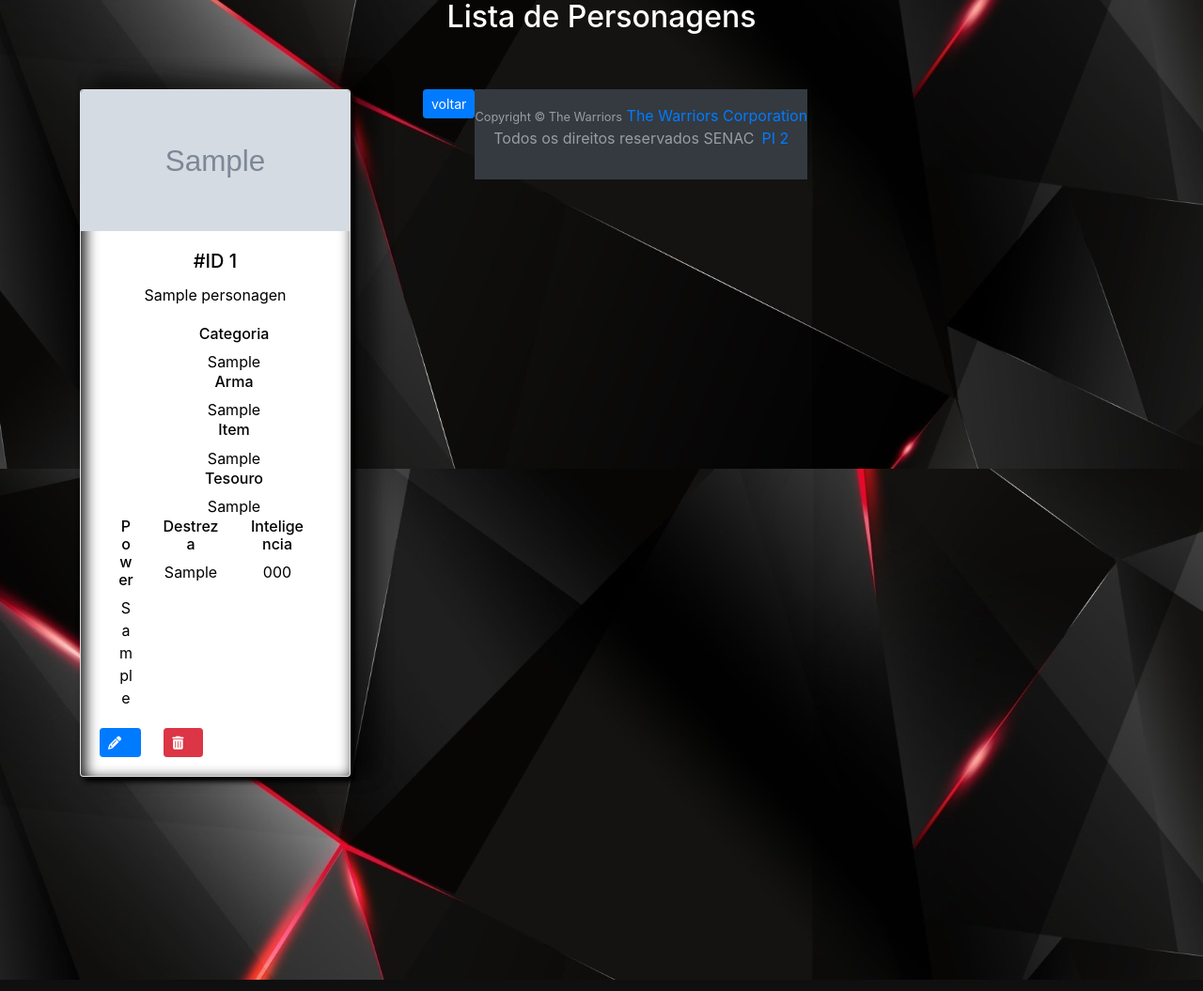
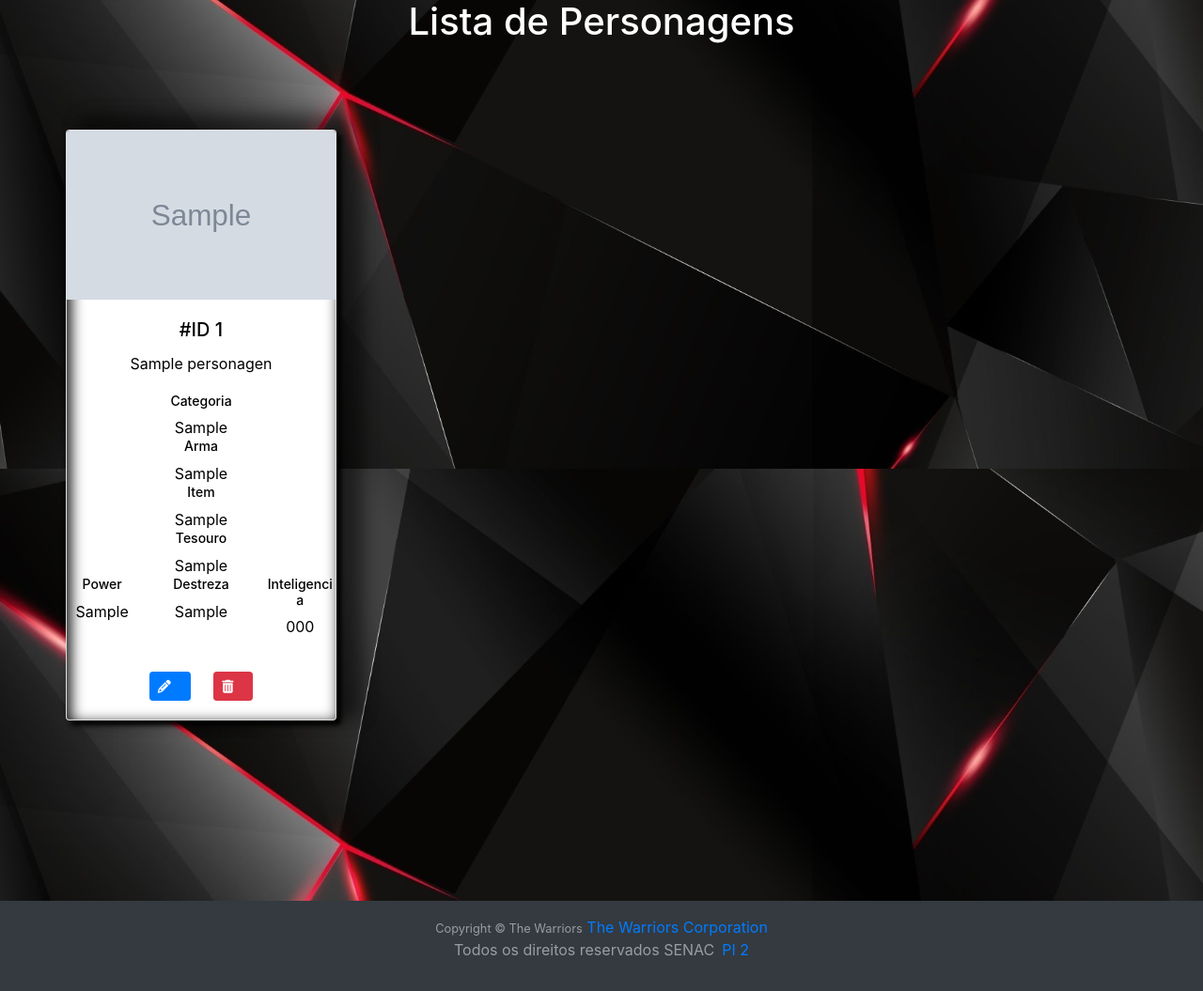
Before and after one commit to SergioFelzener/CRUD-rpg-PHP, a PHP site: page /listar2.php in a window 1280 px wide. Shown: the part 301-1356 px from the top of the page at 94% size. Run offline with PHP 8.4, Linux system fonts and the light colour scheme; the visitor is signed in with stand-in values (Sample User, id 1); tables that the repository leaves empty or names only in its code hold one stand-in row (values such as "Sample post"); grey boxes marked "Sample" are stand-in pictures; some libraries are stand-ins or nearby versions.

Commit message:
Corrigindo cards do listar
card do listar arrumados e feita identação do mesmo

```diff
--- a/listar2.php
+++ b/listar2.php
@@ -1,5 +1,6 @@
 <!DOCTYPE html>
 <html lang="pt-br">
+
 <head>
   <meta charset="UTF-8">
   <meta name="viewport" content="width=device-width, initial-scale=1.0">
@@ -8,21 +9,20 @@
   <link rel="stylesheet" type="text/css" href="css/style.css">
   <script type="texte/javascript" src="js/bootstrap.js"></script>
   <script src="https://code.jquery.com/jquery-3.3.1.slim.min.js"></script>
-    <script src="https://cdnjs.cloudflare.com/ajax/libs/popper.js/1.14.7/umd/popper.min.js" ></script>
-    <script src="https://stackpath.bootstrapcdn.com/bootstrap/4.3.1/js/bootstrap.min.js" ></script>
+  <script src="https://cdnjs.cloudflare.com/ajax/libs/popper.js/1.14.7/umd/popper.min.js"></script>
+  <script src="https://stackpath.bootstrapcdn.com/bootstrap/4.3.1/js/bootstrap.min.js"></script>
   <script src="js/confirm_delete.js"></script>
   <script src="https://kit.fontawesome.com/04d8502c9f.js"></script>
   <link rel="stylesheet" type="text/css" href="css/sidenav.css">
   <script src="js/sidenav.js"></script>
   <style>
-
-    body{
-            background-image:url(img/fmred2.jpeg);
+    body {
+      background-image: url(img/fmred2.jpeg);
       background-position: center center;
       background-repeat: no-repeat;
       background-attachment: fixed;
       background-size: cover;
-            background-color:#464646;
+      background-color: #464646;
       -webkit-background-size: cover;
       -moz-background-size: cover;
       -o-background-size: 100%;
@@ -30,92 +30,114 @@
 
     }
 
-
     h3 {
       text-align: center;
     }
-      h5 {
+
+    h1 {
       text-align: center;
     }
+
+    h6 {
+      font-size: 14px;
+      ;
+    }
+
+    .card-body {
+      text-align: center;
+
+    }
+
     p {
       text-align: center;
 
     }
-      .card{
 
-        -webkit-box-shadow: 5px 5px 5px 0px #000000, inset 4px 4px 15px 0px #000000, 21px -8px 19px 6px rgba(0,0,0,0.32), 21px -8px 19px 6px rgba(0,0,0,0.32);
-        box-shadow: 5px 5px 5px 0px #000000, inset 4px 4px 15px 0px #000000, 21px -8px 19px 6px rgba(0,0,0,0.32), 21px -8px 19px 6px rgba(0,0,0,0.32);
+    .card {
+      -webkit-box-shadow: 5px 5px 5px 0px #000000, inset 4px 4px 15px 0px #000000, 21px -8px 19px 6px rgba(0, 0, 0, 0.32), 21px -8px 19px 6px rgba(0, 0, 0, 0.32);
+      box-shadow: 5px 5px 5px 0px #000000, inset 4px 4px 15px 0px #000000, 21px -8px 19px 6px rgba(0, 0, 0, 0.32), 21px -8px 19px 6px rgba(0, 0, 0, 0.32);
 
     }
 
     ul {
       list-style-type: none;
-          margin: 0;
       text-align: center;
-
-        }
-        h2{
-          text-align: center;
+      padding-inline-start: 0px;
     }
   </style>
   <title>Lista de personagens</title>
 </head>
+
 <body>
+  <main>
+    <nav>
       <?php include("painel.php"); ?>
-<h2 style="color:white;">Lista de Personagens</h2>
+    </nav>
+    <h1 style="color:white;">Lista de Personagens</h1>
     <div class="container">
-<br>
       <div class="row">
         <?php
         include 'conexao.php';
         $sql = "SELECT * FROM `personagens`";
         $busca = mysqli_query($conexao, $sql);
         while ($array = mysqli_fetch_array($busca)) {
-                    $id_personagens = $array ['id_personagens'];
-                    $nome = $array ['nome'];
-                    $categoria = $array ['categoria'];
-                    $armas = $array ['armas'];
-                    $itens = $array ['itens'];
-                    $tesouros = $array ['tesouros'];
-                    $power = $array ['power'];
-                    $destreza = $array ['destreza'];
-                    $inteli = $array ['inteli'];
-                    $img = $array ['img'];
+          $id_personagens = $array['id_personagens'];
+          $nome = $array['nome'];
+          $categoria = $array['categoria'];
+          $armas = $array['armas'];
+          $itens = $array['itens'];
+          $tesouros = $array['tesouros'];
+          $power = $array['power'];
+          $destreza = $array['destreza'];
+          $inteli = $array['inteli'];
+          $img = $array['img'];
           ?>
-                <div class='col-4'>
+          <div class='col-4' style='padding-left: 0px; padding-top: 5%;'>
             <div class="card" style="width: 18rem;">
-                    <?php echo "<img style='height: 150px; 'class='card-img-top'  src=uploads/$img></img>"?>
+              <?php echo "<img style='height: 180px; 'class='card-img-top'  src=uploads/$img></img>" ?>
               <div class="card-body">
-                      <h5 class="card-title">#ID  <?php echo $id_personagens?></h5>
+                <h5 class="card-title">#ID <?php echo $id_personagens ?></h5>
                 <p class="card-text"><?php echo $nome ?></p>
               </div>
               <ul>
-                      <li><h6>Categoria</h6><?php echo $categoria?></li>
-                      <li><h6>Arma</h6><?php echo $armas ?></li>
-                      <li><h6>Item</h6><?php echo $itens?></li>
-                      <li><h6>Tesouro</h6><?php echo $tesouros?></li>
+                <li>
+                  <h6>Categoria</h6><?php echo $categoria ?>
+                </li>
+                <li>
+                  <h6>Arma</h6><?php echo $armas ?>
+                </li>
+                <li>
+                  <h6>Item</h6><?php echo $itens ?>
+                </li>
+                <li>
+                  <h6>Tesouro</h6><?php echo $tesouros ?>
+                </li>
                 <div class="row">
-                        <li class='col-2'><h6>Power</h6><?php echo $power?></li>
-                        <li class='col-4'><h6 >Destreza</h6><?php echo $destreza?></li>
-                        <li class='col-4'><h6 >Inteligencia</h6><?php echo $inteli?></li>
+                  <li class='col-4'>
+                    <h6>Power</h6><?php echo $power ?>
+                  </li>
+                  <li class='col-4'>
+                    <h6>Destreza</h6><?php echo $destreza ?>
+                  </li>
+                  <li class='col-4'>
+                    <h6>Inteligencia</h6><?php echo $inteli ?>
+                  </li>
                 </div>
               </ul>
               <div class="card-body">
-                      <a class="btn btn-primary btn-sm card-link " style="color:#ffffff" href="editar.php?id=<?php echo $id_personagens?>"
-                                      role="button"><i class="fas fa-pencil-alt "></i>&nbsp; &nbsp;</a>
-                      <a class="btn btn-danger btn-sm card-link " style="color:#ffffff" data-confirm='Tem certeza que deseja apagar esse Item?' href="deletar.php?id=<?php echo $id_personagens?>"
-                                      role="button"><i class="fas fa-trash-alt"></i>&nbsp; &nbsp;</a>
+                <a class="btn btn-primary btn-sm card-link " style="color:#ffffff" href="editar.php?id=<?php echo $id_personagens ?>" role="button"><i class="fas fa-pencil-alt "></i>&nbsp; &nbsp;</a>
+                <a class="btn btn-danger btn-sm card-link " style="color:#ffffff" data-confirm='Tem certeza que deseja apagar esse Item?' href="deletar.php?id=<?php echo $id_personagens ?>" role="button"><i class="fas fa-trash-alt"></i>&nbsp; &nbsp;</a>
               </div>
-                  </div><br>
+            </div>
           </div>
         <?php
           //abrindo novamente a tag php e fechando a {} do while apos o td pois o laco vai adicionar elementos ao TD.
         } ?>
-                  <div>
-                    <a href="menu.php" role="button" class="btn btn-sm btn-primary">voltar</a>
       </div>
+  </main>
   <footer>
-                    <?php include 'footer.php';?>
+    <?php include 'footer.php'; ?>
   </footer>
 </body>
+
 </html>
```
Also changed, not shown: index.php (+6 -6 lines). Lines whose indentation alone changed are shown as unchanged.
